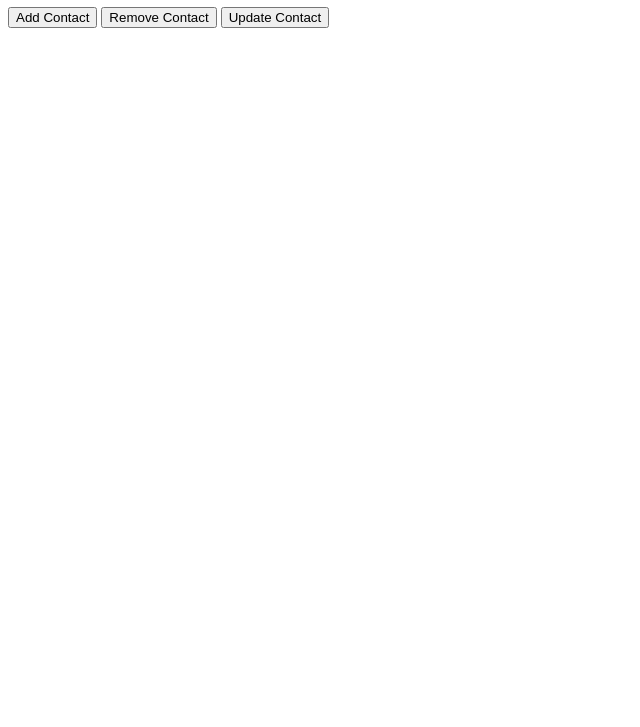
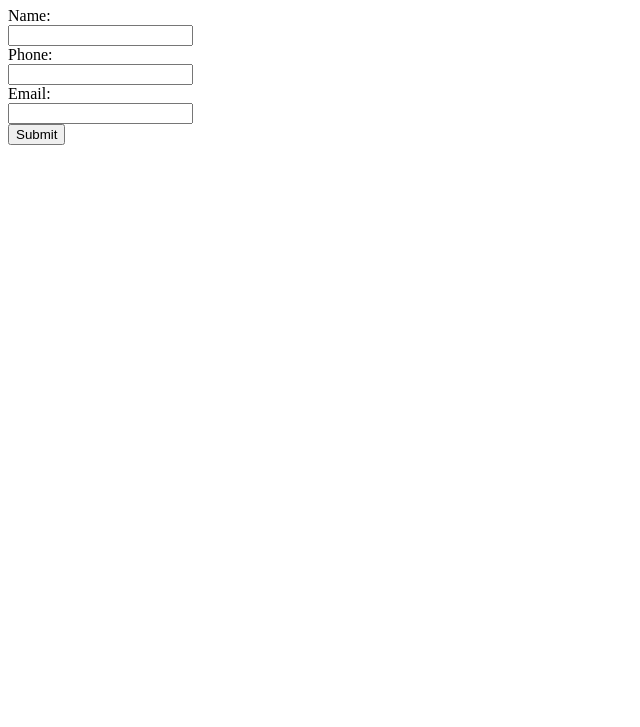
Before and after one commit to vntero/bun-server, a website: page index.html in a window 1280 px wide. Shown: the part 73-800 px from the top of the page, without its empty margins (0-640 px from the left). Drawn offline with Linux system fonts and the light colour scheme.

Commit message:
adds html form and test if it reaches the route

```diff
--- a/index.html
+++ b/index.html
@@ -7,9 +7,15 @@
 </head>
 <body>
   <h1>My Contacts</h1>
-        <button onclick="createContact()" type="button">Add Contact</button>
-        <button onclick="deleteContact()" type="button">Remove Contact</button>
-        <button onclick="updateContact()" type="button">Update Contact</button>
+    <form action="http://localhost:8080/create" method="POST">
+      <label for="name"> Name: </label> <br>
+      <input type="text" id="name" name="name"> <br>
+      <label for="phone">Phone: </label> <br>
+      <input type="number" id="phone" name="phone"> <br>
+      <label for="email" > Email: </label> <br>
+      <input type="email" id="email" name="email"> <br>
+      <input type="submit" value="Submit">
+    </form>
   <ul id="ContactList"></ul>
 </body>
 </html>
--- a/index.ts
+++ b/index.ts
@@ -6,9 +6,10 @@ import { createContact, readContacts, updateContact, deleteContact } from './db'
 const app = new Elysia()
 
   // ----- Home Page -----
-  .get('/', () => 'Hello Worlk')
+  .get('/', () => 'Hello World')
+
   // ----- Create contact -----
-	.get('/create', () => createContact('FIXME'))
+	.post('/create', () => createContact('FIXME'))
 
   // ----- Read all contacts -----
   .get('/read', () => readContacts())
```
Also changed, not shown: 1 other file.
